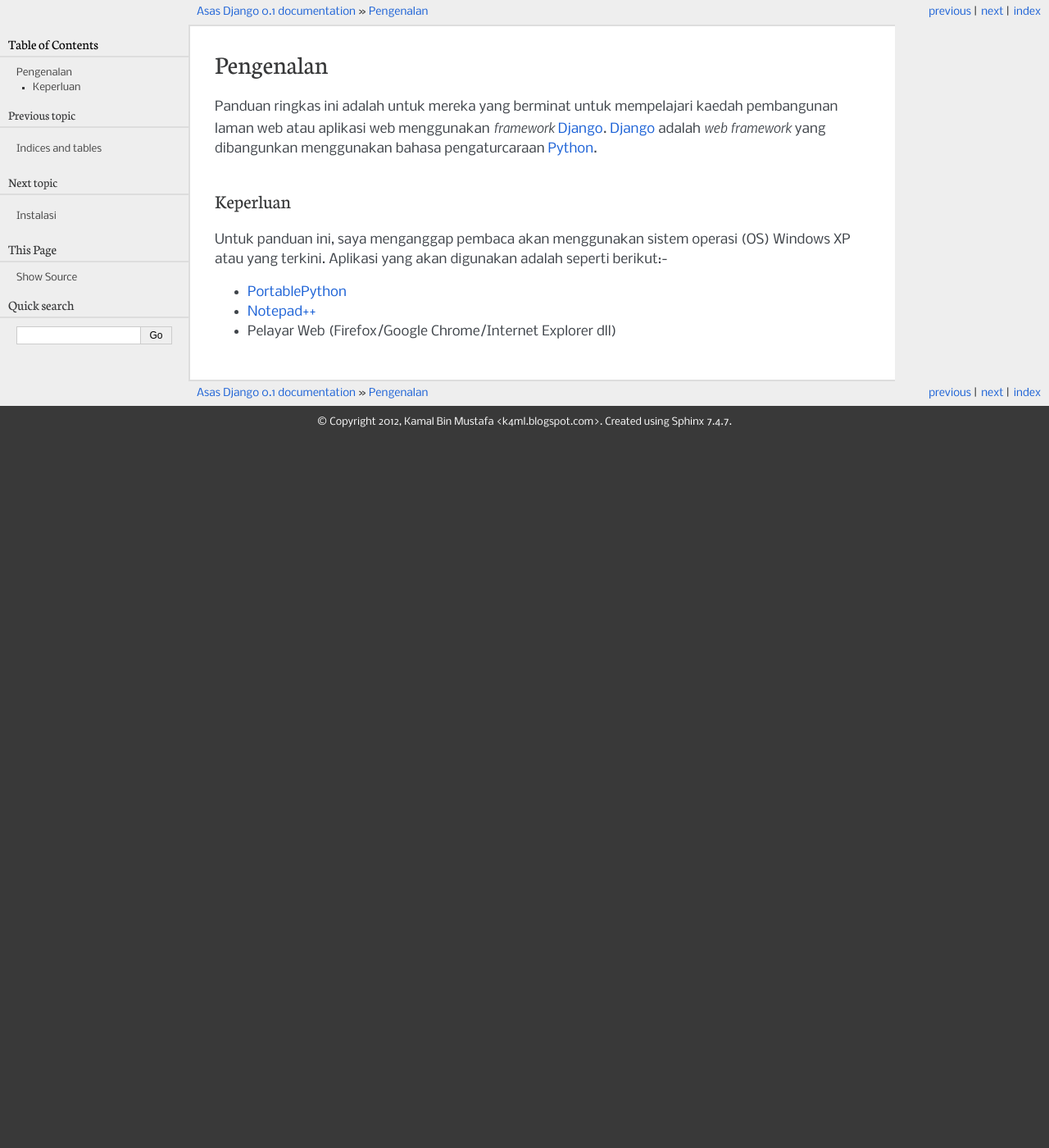
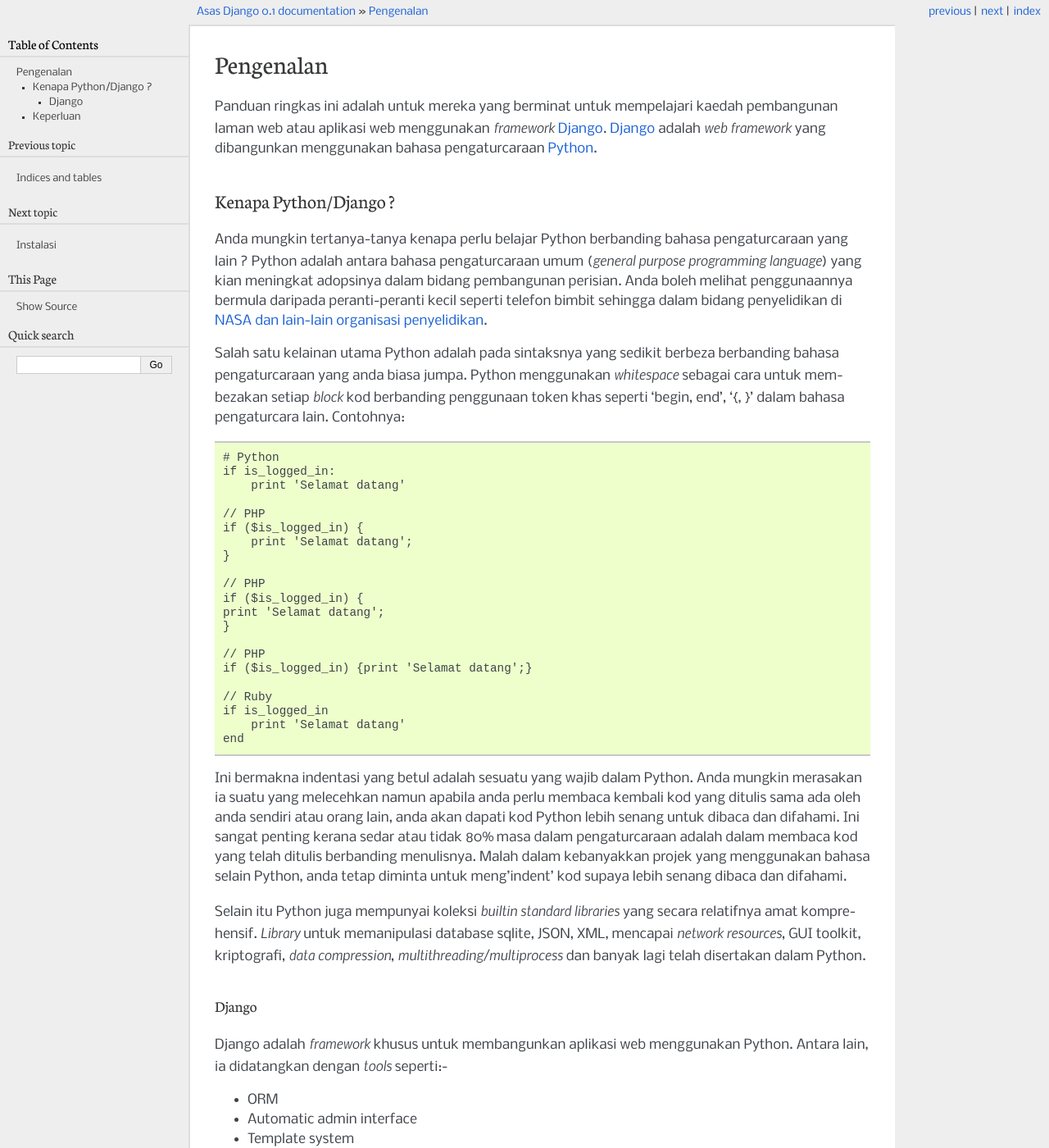
Before and after one commit to k4ml/asas-django, a Sphinx documentation site: the page built from source/intro-django.rst, in a window 1280 px wide and 1400 px high. Shown: the whole window at 82% size. Built offline with Sphinx 7.4.7, drawn with Linux system fonts in a browser that asks for light colours; some of the changed text lies outside the part shown.

Commit message:
add section Kenapa Python/Django ?

```diff
--- a/source/intro-django.rst
+++ b/source/intro-django.rst
@@ -4,6 +4,79 @@
 kaedah pembangunan laman web atau aplikasi web menggunakan *framework*
 Django_. Django_ adalah *web framework* yang dibangunkan menggunakan bahasa
 pengaturcaraan Python_.
+
+======================
+Kenapa Python/Django ?
+======================
+Anda mungkin tertanya-tanya kenapa perlu belajar Python berbanding bahasa
+pengaturcaraan yang lain ? Python adalah antara bahasa pengaturcaraan umum
+(*general purpose programming language*) yang kian meningkat adopsinya dalam
+bidang pembangunan perisian. Anda boleh melihat penggunaannya bermula daripada
+peranti-peranti kecil seperti telefon bimbit sehingga dalam bidang penyelidikan
+di `NASA dan lain-lain organisasi penyelidikan`__.
+
+Salah satu kelainan utama Python adalah pada sintaksnya yang sedikit berbeza
+berbanding bahasa pengaturcaraan yang anda biasa jumpa. Python menggunakan
+*whitespace* sebagai cara untuk membezakan setiap *block* kod berbanding
+penggunaan token khas seperti 'begin, end', '{, }' dalam bahasa pengaturcara
+lain. Contohnya::
+
+    # Python
+    if is_logged_in:
+        print 'Selamat datang'
+
+    // PHP
+    if ($is_logged_in) {
+        print 'Selamat datang';
+    }
+
+    // PHP
+    if ($is_logged_in) {
+    print 'Selamat datang';
+    }
+
+    // PHP
+    if ($is_logged_in) {print 'Selamat datang';}
+
+    // Ruby
+    if is_logged_in
+        print 'Selamat datang'
+    end
+
+Ini bermakna indentasi yang betul adalah sesuatu yang wajib dalam Python. Anda
+mungkin merasakan ia suatu yang melecehkan namun apabila anda perlu membaca
+kembali kod yang ditulis sama ada oleh anda sendiri atau orang lain, anda akan
+dapati kod Python lebih senang untuk dibaca dan difahami. Ini sangat penting
+kerana sedar atau tidak 80% masa dalam pengaturcaraan adalah dalam membaca kod
+yang telah ditulis berbanding menulisnya. Malah dalam kebanyakkan projek yang
+menggunakan bahasa selain Python, anda tetap diminta untuk meng'indent' kod
+supaya lebih senang dibaca dan difahami.
+
+Selain itu Python juga mempunyai koleksi *builtin standard libraries* yang secara
+relatifnya amat komprehensif. *Library* untuk memanipulasi database sqlite, JSON,
+XML, mencapai *network resources*, GUI toolkit, kriptografi, *data compression*, *multithreading/multiprocess* dan banyak lagi telah disertakan dalam Python.
+
+__ http://wiki.python.org/moin/OrganizationsUsingPython#Science
+
+------
+Django
+------
+Django adalah *framework* khusus untuk membangunkan aplikasi web menggunakan
+Python. Antara lain, ia didatangkan dengan *tools* seperti:-
+
+* ORM
+* Automatic admin interface
+* Template system
+* User Authentication
+* Session Management
+* Form validation
+* Internationalization - untuk pembangunan website dalam pelbagai bahasa.
+* Cache system
+* GIS/Spatial data
+* Pagination
+* Email sending framework
+* Security, Cryptographic signing
+* Comments system
 
 =========
 Keperluan
```
